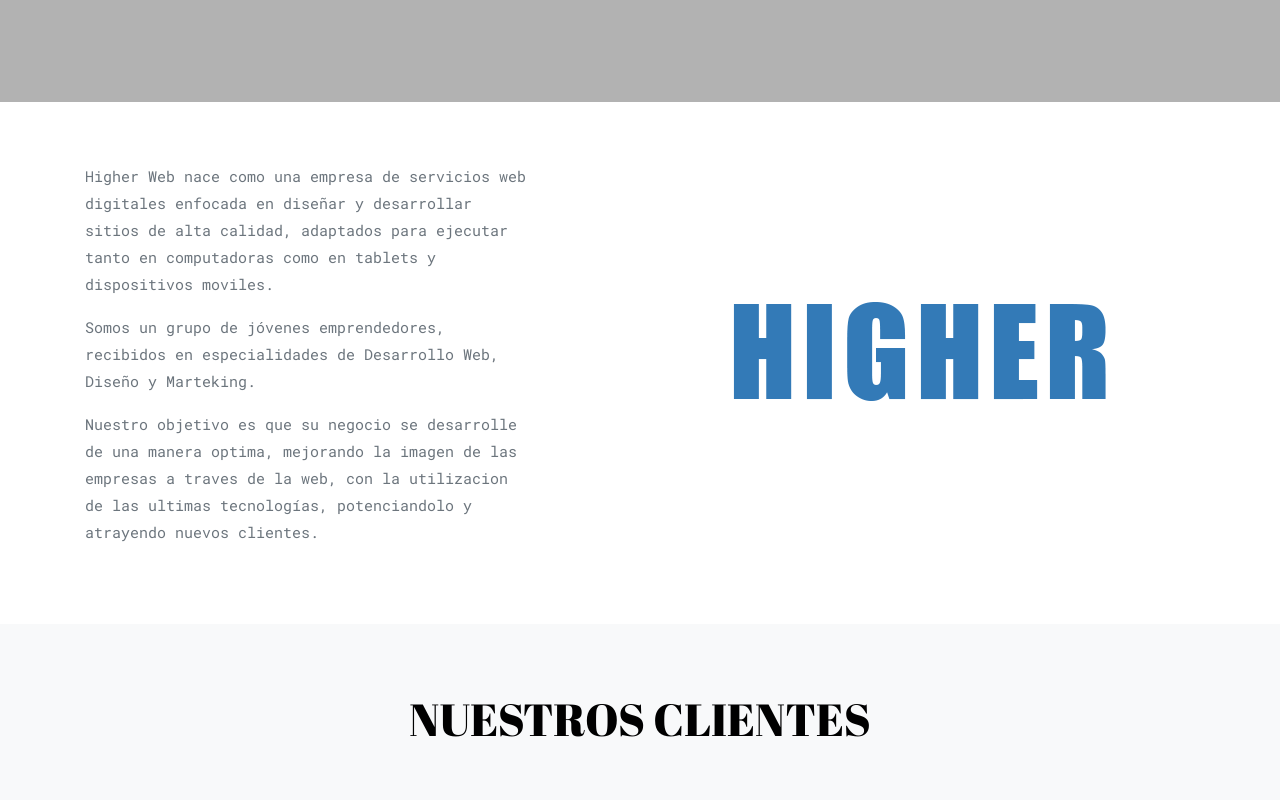
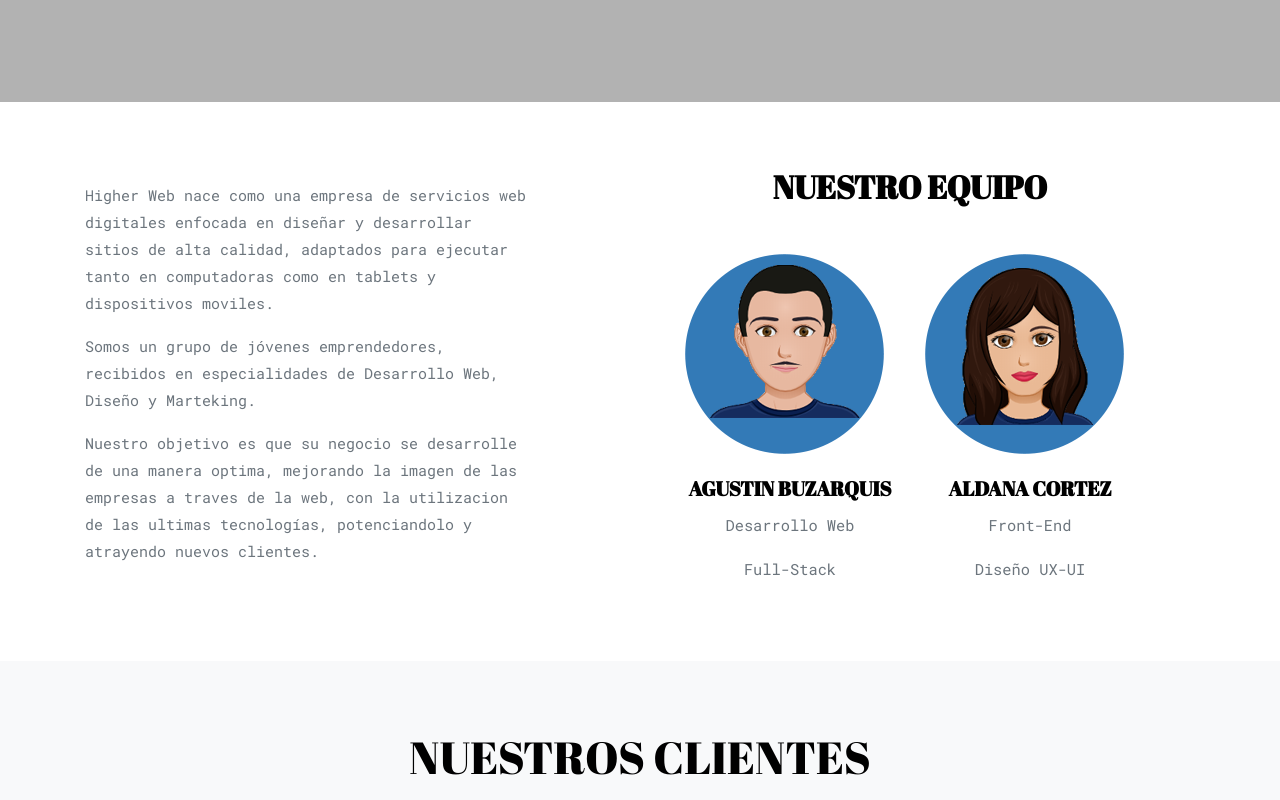
Before and after one commit to higher-web/higher_v2, a plain HTML site: page about.html in a window 1280 px wide. Shown: the part 698-1498 px from the top of the page. Drawn offline with nearby package versions, Linux system fonts and the light colour scheme; files whose address does not match are found by name.

Commit message:
crea modulo aboutus

```diff
--- a/about.html
+++ b/about.html
@@ -85,7 +85,52 @@
       <div class="row align-items-center">
         <div class="col-md-6 order-md-2" data-aos="fade-up" data-aos-delay="100">
 
-            <img src="images/LOGO1.png" alt="Image" class="img-fluid">
+          <section class="justify-content-center">
+            <div class="container">
+              <div class="row col-md-12 justify-content-center">
+              <h2>
+                NUESTRO EQUIPO
+              </h2>
+              <div class="team_card col-md-6" style="padding-top: 35px !important;">
+                <div class="team_img-box TEXT">
+                  <img src="images/team-1.png" alt="">
+                </div>
+                <div class="team_detail-box text-center" style="padding-top: 20px;">
+                  <h5>
+                    AGUSTIN BUZARQUIS
+                  </h5>
+                  <p>
+                    Desarrollo Web
+                  </p>
+                  <div class="team_follow">
+                    <p>
+                      Full-Stack
+                    </p>
+
+                  </div>
+                </div>
+              </div>
+              <div class="team_card col-md-6" style="padding-top: 35px !important;">
+                <div class="team_img-box">
+                  <img src="images/team-2.png" alt="" style="font-size: 20px !important;">
+                </div>
+                <div class="team_detail-box text-center" style="padding-top: 20px;">
+                  <h5>
+                    ALDANA CORTEZ
+                  </h5>
+                  <p>
+                    Front-End
+                  </p>
+                  <div class="team_follow">
+                    <p>
+                      Diseño UX-UI
+                    </p>
+                  </div>
+                </div>
+              </div>
+              </div>
+
+              </section>
 
         </div>
         <div class="col-md-5 mr-auto" data-aos="fade-up" data-aos-delay="" style="font-size: 15px !important;">
--- a/css/stylegeneral.css
+++ b/css/stylegeneral.css
@@ -27,5 +27,9 @@
   }
 
  /* .ir-arriba:hover {
-     back: #337ab7;
+     background-color: #23527c
  } */
+
+ .team_img-box {
+     font-size: small !important;
+ }
```
Also changed, not shown: index.html (+1 -1 lines), images/team-1.png (added), images/team-2.png (added), images/team-3.png (added), images/team-4.png (added).
